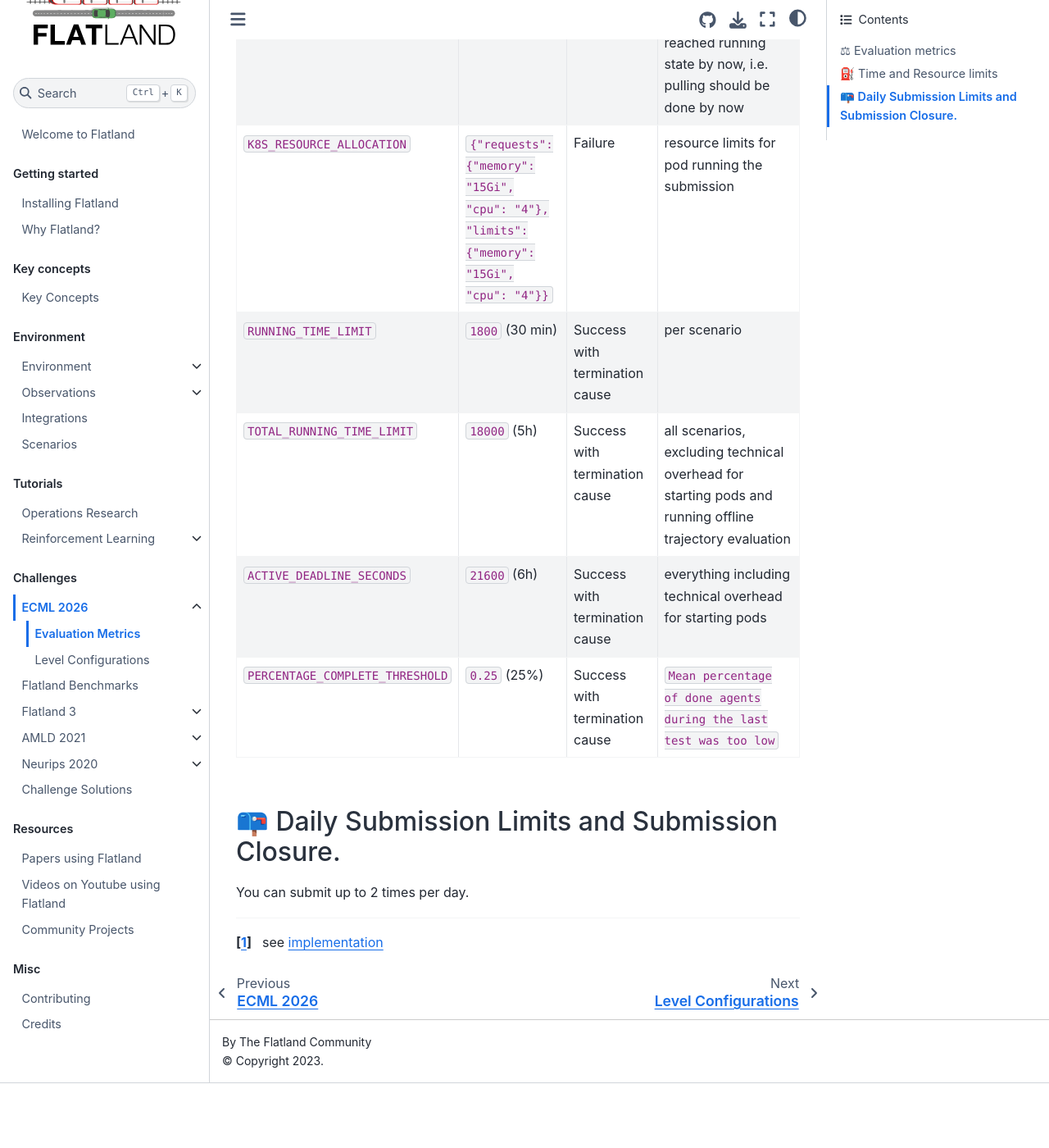
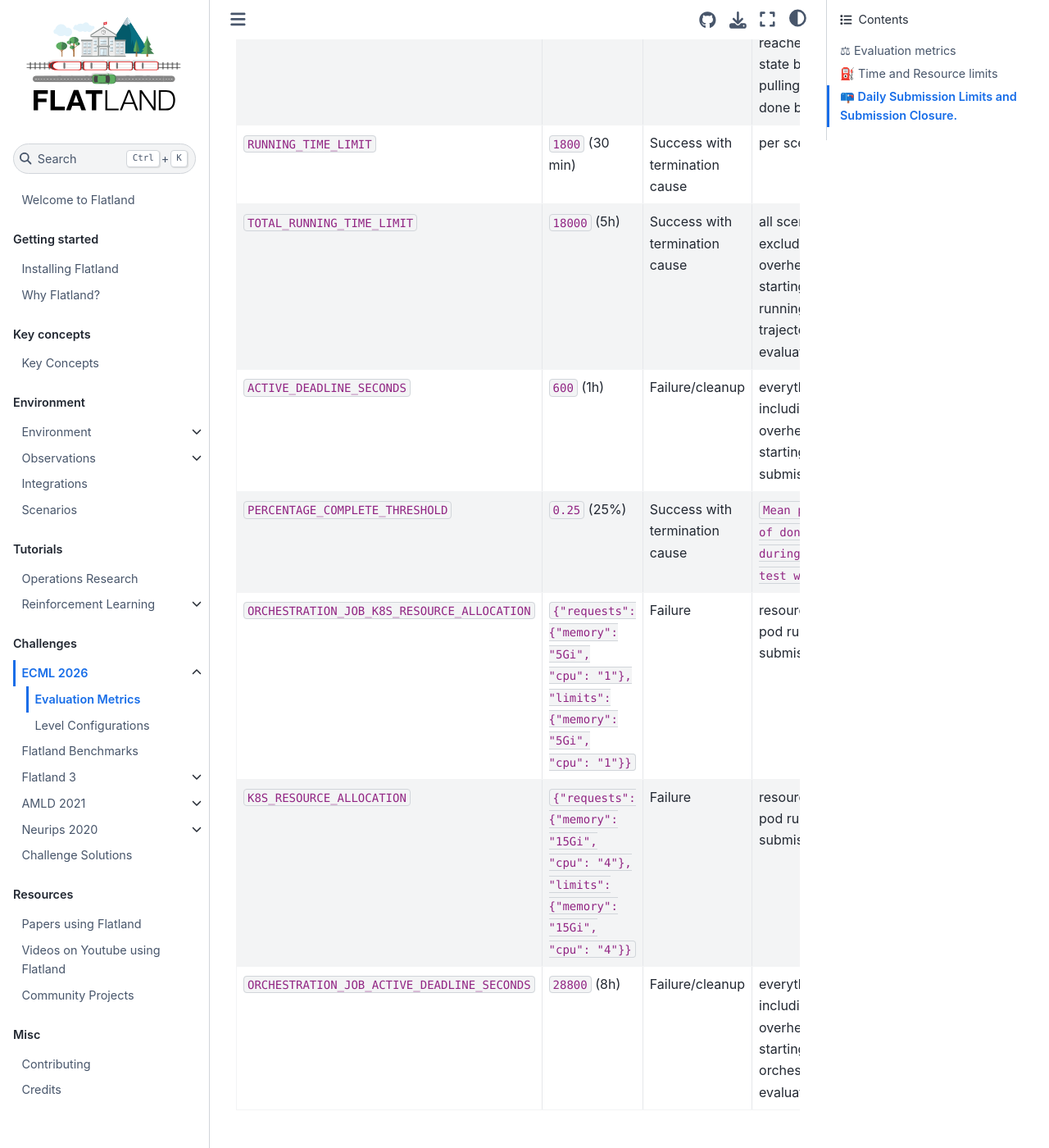
Before and after one commit to flatland-association/flatland-book, a Jupyter Book: the page built from challenges/ecml2026/eval.md, in a window 1280 px wide and 1400 px high, scrolled down 2617 px. Shown: the whole window at 82% size. Built offline with Jupyter Book 1.0.4 settings and Sphinx 7.4.7 and the Sphinx Book theme 1.1.4, drawn with Linux system fonts in a browser that asks for light colours; pages that are not in the unit, such as notebooks, are missing from menus; before the commit the page ends 3938 px from its top, so only the background shows below that.

Commit message:
docs(ecml2026): update limits.

```diff
--- a/challenges/ecml2026/eval.md
+++ b/challenges/ecml2026/eval.md
@@ -76,16 +76,18 @@ We do not provide GPUs.
 
 ### Detailed overview over resource limits
 
-| Limit[^1]                       | Value                                                                                    | Submission outcome             | Details                                                                                                 |
-|---------------------------------|------------------------------------------------------------------------------------------|--------------------------------|---------------------------------------------------------------------------------------------------------|
-| `dailyLimit`                    | `2`                                                                                      | Not created                    | Error in frontend as error `429 TOO_MANY_REQUESTS` from backend.                                        |
-| `WAIT_FOR_POD_TO_RUN_LIMIT`     | `300` (5 min)                                                                            | Failure                        | submission pod should be listed by now, i.e. pulling has started by now.                                |
-| `WAIT_FOR_POD_TO_START_LIMIT`   | `1200`  (20 min)                                                                         | Failure                        | submission pod should have reached running state by now, i.e. pulling should be done by now             |
-| `K8S_RESOURCE_ALLOCATION`       | `{"requests": {"memory": "15Gi", "cpu": "4"}, "limits": {"memory": "15Gi", "cpu": "4"}}` | Failure                        | resource limits for pod running the submission                                                          |
-| `RUNNING_TIME_LIMIT`            | `1800`  (30 min)                                                                         | Success with termination cause | per scenario                                                                                            |
-| `TOTAL_RUNNING_TIME_LIMIT`      | `18000`  (5h)                                                                            | Success with termination cause | all scenarios, excluding technical overhead for starting pods and running offline trajectory evaluation |
-| `ACTIVE_DEADLINE_SECONDS`       | `21600` (6h)                                                                             | Success with termination cause | everything including technical overhead for starting pods                                               |
-| `PERCENTAGE_COMPLETE_THRESHOLD` | `0.25` (25%)                                                                             | Success with termination cause | `Mean percentage of done agents during the last test was too low`                                       |
+| Limit[^1]                                   | Value                                                                                    | Submission outcome             | Details                                                                                                 |
+|---------------------------------------------|------------------------------------------------------------------------------------------|--------------------------------|---------------------------------------------------------------------------------------------------------|
+| `dailyLimit`                                | `2`                                                                                      | Not created                    | Error in frontend as error `429 TOO_MANY_REQUESTS` from backend.                                        |
+| `WAIT_FOR_POD_TO_RUN_LIMIT`                 | `300` (5 min)                                                                            | Failure                        | submission pod should be listed by now, i.e. pulling has started by now.                                |
+| `WAIT_FOR_POD_TO_START_LIMIT`               | `1200`  (20 min)                                                                         | Failure                        | submission pod should have reached running state by now, i.e. pulling should be done by now             |
+| `RUNNING_TIME_LIMIT`                        | `1800`  (30 min)                                                                         | Success with termination cause | per scenario                                                                                            |
+| `TOTAL_RUNNING_TIME_LIMIT`                  | `18000`  (5h)                                                                            | Success with termination cause | all scenarios, excluding technical overhead for starting pods and running offline trajectory evaluation |
+| `ACTIVE_DEADLINE_SECONDS`                   | `600` (1h)                                                                               | Failure/cleanup                | everything including technical overhead for starting pods for submission                                |
+| `PERCENTAGE_COMPLETE_THRESHOLD`             | `0.25` (25%)                                                                             | Success with termination cause | `Mean percentage of done agents during the last test was too low`                                       |
+| `ORCHESTRATION_JOB_K8S_RESOURCE_ALLOCATION` | `{"requests": {"memory": "5Gi", "cpu": "1"}, "limits": {"memory": "5Gi", "cpu": "1"}}`   | Failure                        | resource limits for pod running the submission                                                          |
+| `K8S_RESOURCE_ALLOCATION`                   | `{"requests": {"memory": "15Gi", "cpu": "4"}, "limits": {"memory": "15Gi", "cpu": "4"}}` | Failure                        | resource limits for pod running the submission                                                          |
+| `ORCHESTRATION_JOB_ACTIVE_DEADLINE_SECONDS` | `28800` (8h)                                                                             | Failure/cleanup                | everything including technical overhead for starting pods for orchestration and evaluation              |
 
 [^1]: see [implementation](https://github.com/flatland-association/flatland-benchmarks/pull/594/changes)
 
```
